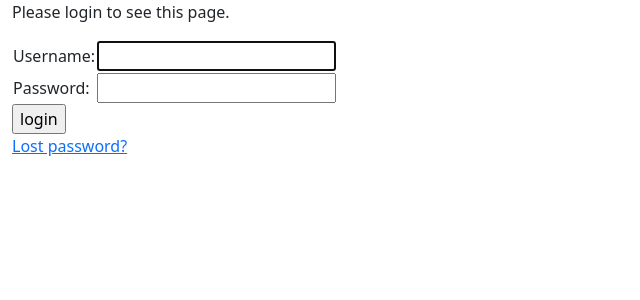
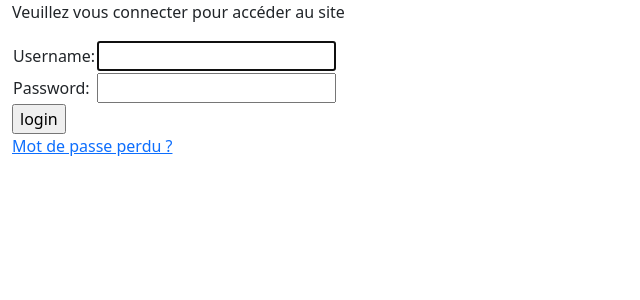
Before and after one commit to PerrineLVB/b3-c3-django-escalera-launay-pollet, a Django app: page /accounts/login/?next=/sites/ in a window 1280 px wide. Shown: the part 56-356 px from the top of the page, without its empty margins (0-640 px from the left). Run offline with Django 5.2, Linux system fonts and the light colour scheme.

```diff
--- a/sites/templates/index.html
+++ b/sites/templates/index.html
@@ -1,7 +1,6 @@
 {% extends 'base.html' %}
 
 {% block content %}
-{% if user.is_authenticated %}
 <h1>Sites</h1>
     {% if messages %}
     {% for message in messages %}
@@ -14,8 +13,4 @@
     {% endfor %}
 </ul>
     <button onclick="location.href='{%  url 'export_csv' %}'" type="button">Export CSV</button>
-{% else %}
-    <p>You are not logged in</p>
-    <a href="{% url 'login' %}">Click here to login</a>
-{% endif %}
 {% endblock %}
--- a/sites/templates/registration/login.html
+++ b/sites/templates/registration/login.html
@@ -4,15 +4,14 @@
 {% block content %}
 
   {% if form.errors %}
-    <p>Your username and password didn't match. Please try again.</p>
+    <p>Mot de passe ou login inconnu</p>
   {% endif %}
 
   {% if next %}
     {% if user.is_authenticated %}
-      <p>Your account doesn't have access to this page. To proceed,
-      please login with an account that has access.</p>
+      <p>Vous n'avez pas l'autorisation d'accéder au site</p>
     {% else %}
-      <p>Please login to see this page.</p>
+      <p>Veuillez vous connecter pour accéder au site</p>
     {% endif %}
   {% endif %}
 
@@ -33,6 +32,6 @@
   </form>
 
   {# Assumes you set up the password_reset view in your URLconf #}
-  <p><a href="{% url 'password_reset' %}">Lost password?</a></p>
+  <p><a href="{% url 'password_reset' %}">Mot de passe perdu ?</a></p>
 
 {% endblock %}
```
